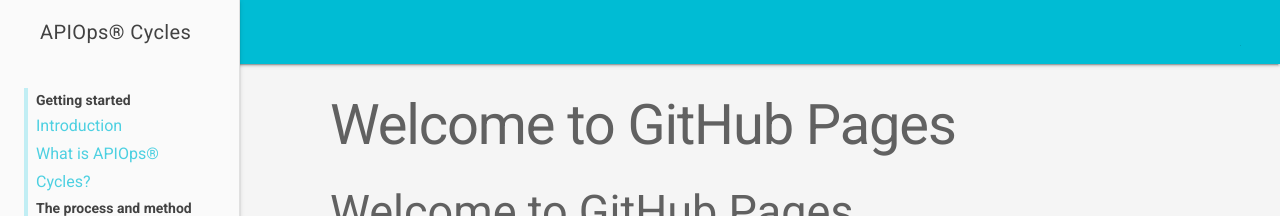
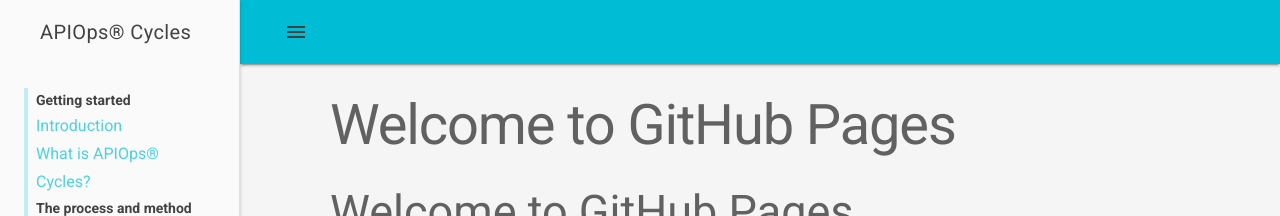
Before and after one commit to mniinio/APIOps-cycles, a Jekyll site: the page built from README.md, in a window 1280 px wide. Shown: the top 216 px of the page. Built offline with Jekyll 4.4.1, drawn with Linux system fonts in a browser that asks for light colours; our own code applies the rules of GitHub Pages for plain Markdown files.

Commit message:
attempting to fix small screen nav

```diff
--- a/_layouts/default.html
+++ b/_layouts/default.html
@@ -35,8 +35,9 @@
   <body class="mdl-demo mdl-color--grey-100 mdl-color-text--grey-700 mdl-base">
             <!-- The drawer is always open in large screens. The header is always shown,
   even in small screens. -->
-        <div class="mdl-layout mdl-js-layout mdl-layout--fixed-drawer mdl-layout--fixed-header">
-          <header class="mdl-layout__header">
+<div class="mdl-layout mdl-js-layout mdl-layout--fixed-drawer mdl-layout--fixed-header has-drawer is-upgraded" data-upgraded=",MaterialLayout">
+          <header class="mdl-layout__header is-casting-shadow">
+            <div aria-expanded="false" role="button" tabindex="0" class="mdl-layout__drawer-button"><i class="material-icons"></i></div>
                <div class="mdl-layout--large-screen-only mdl-layout__header-row">
                       <label class="mdl-button mdl-js-button mdl-button--icon"
                              for="fixed-header-drawer-exp">
```
